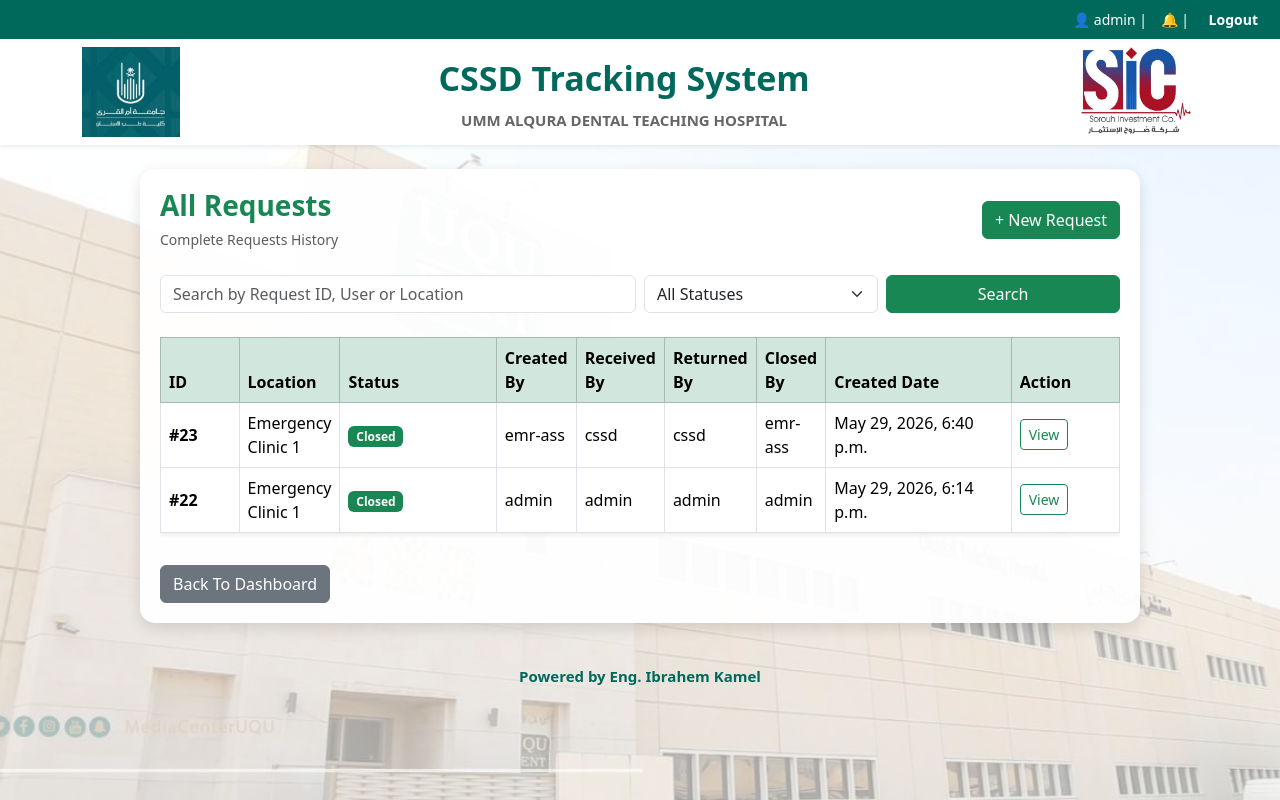
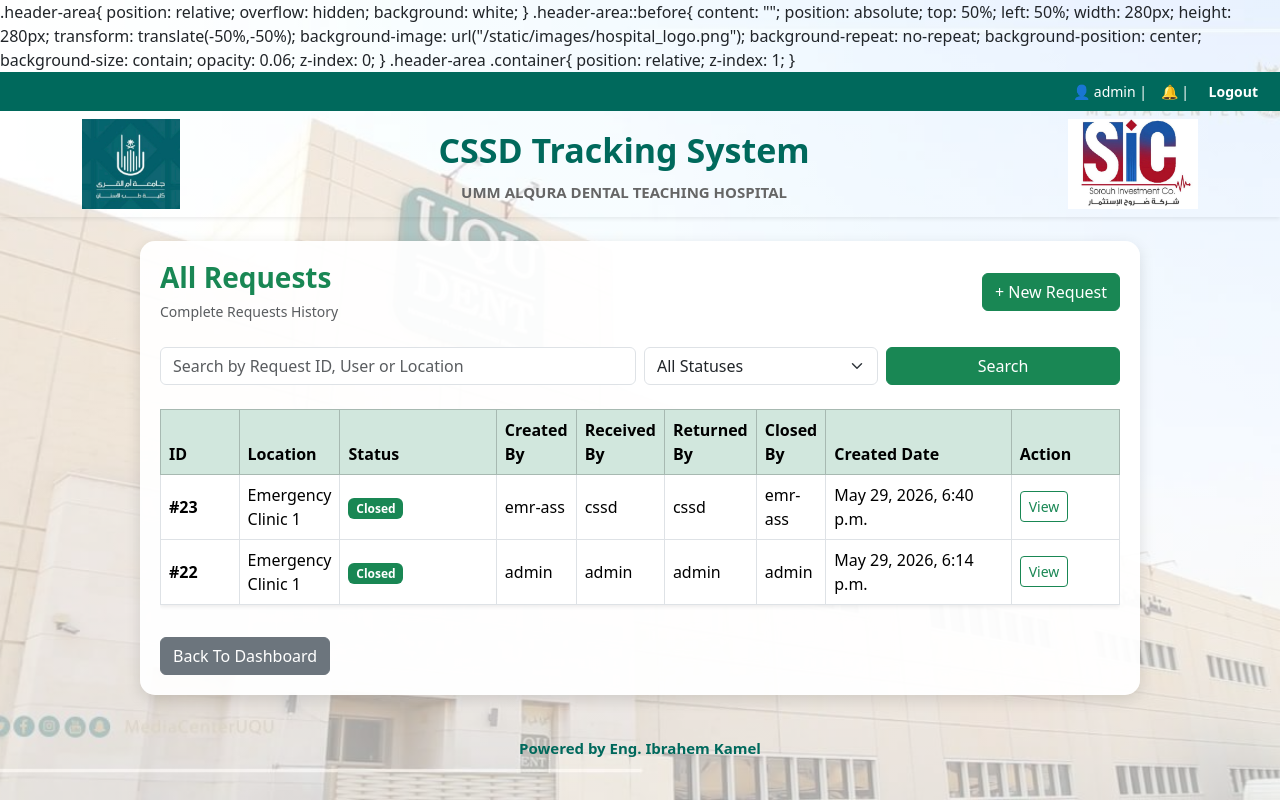
Before and after one commit to ibrahemkamel/UQU-CSSD, a Django app: page /all-requests/ in a window 1280 px wide. Run offline with Django 5.2, Linux system fonts and the light colour scheme; a user stored in the database is signed in; data comes from the database, SQL or seed files in the repository.

Commit message:
add header watermark

```diff
--- a/cssd/templates/cssd/base.html
+++ b/cssd/templates/cssd/base.html
@@ -9,7 +9,32 @@
     <title>{% block title %}CSSD System{% endblock %}</title>
 
     <link href="https://cdn.jsdelivr.net/npm/bootstrap@5.3.3/dist/css/bootstrap.min.css" rel="stylesheet">
+.header-area{
+    position: relative;
+    overflow: hidden;
+    background: white;
+}
 
+.header-area::before{
+    content: "";
+    position: absolute;
+    top: 50%;
+    left: 50%;
+    width: 280px;
+    height: 280px;
+    transform: translate(-50%,-50%);
+    background-image: url("{% static 'images/hospital_logo.png' %}");
+    background-repeat: no-repeat;
+    background-position: center;
+    background-size: contain;
+    opacity: 0.06;
+    z-index: 0;
+}
+
+.header-area .container{
+    position: relative;
+    z-index: 1;
+}
     <style>
         body{
             background:
@@ -196,7 +221,7 @@
 </div>
 {% endif %}
 
-<nav class="navbar bg-white shadow-sm mb-4">
+<nav class="navbar header-area shadow-sm mb-4">
     <div class="container d-flex justify-content-between align-items-center">
 
         <img src="{% static 'images/hospital_logo.png' %}"
```
